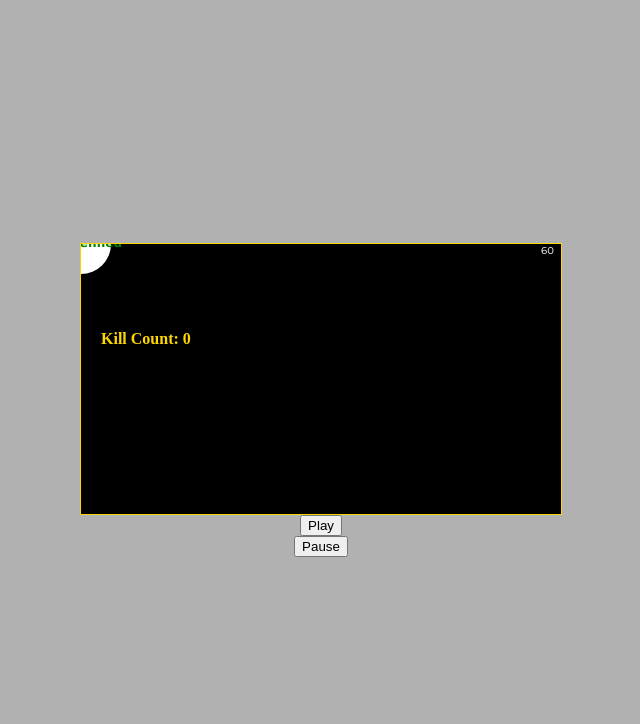
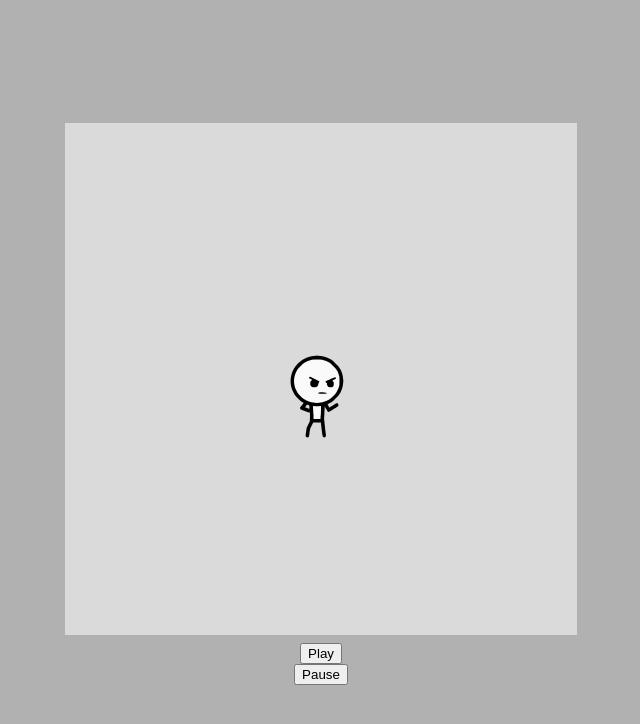
Before and after one commit to JamesPrenticez/shooter, a website with bundled scripts: page src/index.html in a window 1280 px wide. Shown: the whole page, without its empty margins (319-959 px from the left). Built offline with nearby package versions, Linux system fonts and the light colour scheme.

Commit message:
animation

```diff
--- a/src/canvas/canvas.js
+++ b/src/canvas/canvas.js
@@ -1,8 +1,11 @@
 class Canvas {
   constructor(element, width, height) {
     this.canvas = element;
-    this.canvas.width = width;
-    this.canvas.height = height;
+    this.width = width;
+    this.height = height;
+
+    this.canvas.width = this.width;
+    this.canvas.height = this.height;
     this.ctx = this.canvas.getContext("2d");
     this.ctx.imageSmoothingEnabled = true;
 
--- a/src/main.js
+++ b/src/main.js
@@ -4,14 +4,22 @@ import { createNewPlayer } from "./player/player.js"
 
 const canvas = createCanvas({
   element: document.querySelector("canvas"),
-  width: 480,
-  height: 270
+  // width: 480,
+  // height: 270
+  width: 512,
+  height: 512
 });
 
+console.log(canvas)
+
 const player = createNewPlayer({
-  context: canvas.ctx,
-  name: "player1"
+  ctx: canvas.ctx,
+  name: "player1",
+  x: canvas.width / 2,
+  y: canvas.height / 2,
 });
+
+console.log(player)
 
 // Game Loop
 let animationId;
@@ -19,6 +27,7 @@ let isPlaying = false;
 
 function gameLoop(){
   canvas.clear();
+  canvas.ctx.imageSmoothingEnabled = true;
   canvas.drawFrameRate();
 
   // Player
--- a/src/player/player.js
+++ b/src/player/player.js
@@ -1,67 +1,270 @@
-/*eslint no-restricted-imports: ["error", "fs"]*/
+class Player {
+  constructor(ctx, name, x, y) {
+    this.ctx = ctx;
+    this.name = name;
+    this.position = {x, y}
+
+    this.hp = 10;
+    this.killCount = 0;
+    this.radius = 10;
+    this.color = "#FFF";
+    this.velocity = {x: 0, y: 0};
+    this.maxSpeed = 5;
+    this.friction = 0.960;
+
+    // Player Controls
+    this.playerControls();
+
+    this.up = false;
+    this.left = false;
+    this.down = false;
+    this.right = false;
+
+    this.space = false;
+    this.plus = false;
+    this.minus = false;
 
 
-class Player {
-  constructor(ctx, name, hp, killCount, x, y, radius, color, velocity) {
-    this.ctx = ctx
-    this.name = name;
-    this.hp = hp;
-    this.killCount = killCount;
-    this.x = x;
-    this.y = y;
-    this.radius = radius;
-    this.color = color;
-    this.velocity = velocity;
+    this.test = 90
+
+    // Load sprite images
+    this.frameRow = 0;
+    this.frameColumn = 0;
+    this.frameSpeed = 10;
+    this.frameCurrent = 0;
+    this.frameLength = 7;
+    this.frameWidth = 512;
+    this.frameHeight = 512;
+    this.frameXOffset = 200;
+    this.frameYOffset = 200;
+    this.frameScale = 0.5;
+
+    this.action = "idle"
+
+    /*===============
+     * Player
+     * Sprite Sheet
+     * Height = 512 px
+     * Width = 43008 px
+     * Cols = 1
+     * Rows = 84
+     * Walking =
+     * Run = 59 to 66
+    ================*/
+
+    this.img = new Image()
+    this.img.src = './player/sprites/spritesheet.png'
+
   }
 
-  draw = () => {
-      //Draw Blue Sphere Player Object
-      this.ctx.beginPath()
-      this.ctx.arc(this.x, this.y, this.radius, 0, Math.PI * 2, false)
-      this.ctx.fillStyle = this.color
-      this.ctx.fill()
-      //Draw Player Name
+  update = () =>{
+    this.physics();
+    this.movePlayer();
+    this.drawPlayerSprite();
+    this.setPlayerAction();
+  }
+
+  drawPlayerSprite = () => {
+    this.frameColumn++;
+
+    if (this.frameColumn >= this.frameSpeed) {
+      this.frameColumn = 0;
+
+      // Update the current frame
+      this.frameCurrent++;
+
+      // Reset if too much
+      if (this.frameCurrent > this.frameLength) {
+        this.frameCurrent = 0;
+      }
+    }
+
+    // Calculate the x coordinate for the source image based on the current frame
+    const sourceX = (this.frameCurrent * this.frameWidth) + this.frameXOffset;
+    const sourceY = (this.frameRow * this.frameHeight) + this.frameYOffset;
+
+    this.ctx.drawImage(
+      this.img, // image
+      sourceX, // source x
+      sourceY, // source y (assuming the sprite is in the first row)
+      512, // source width
+      512, // source height
+      this.position.x - (32), // x
+      this.position.y - (32), // y
+      this.frameWidth * this.frameScale, // destination width
+      this.frameHeight * this.frameScale, // destination height
+    );
+
+    switch (this.action) {
+      case 'idle':
+        this.frameRow = 0;
+        this.frameLength = 7;
+        break;
+      case 'walk':
+        this.frameRow = 1;
+        this.frameLength = 7;
+        break;
+      case 'run':
+        this.frameRow = 2;
+        this.frameLength = 7;
+        break;
+      // Add other actions if needed
+    }
+  };
+
+  drawPlayerName = () => {
     this.ctx.font = 'bold 12px verdana';
     this.ctx.fillStyle = "green"
     this.ctx.fillText(this.playerName, this.x - this.radius + 3, this.y + 3)
-      //Draw Player Healthbar
+  }
+  drawPlayerHP = () => {
     this.ctx.beginPath();
     this.ctx.moveTo(this.x - this.radius, this.y - this.radius - 20);
     this.ctx.lineTo(this.x - this.radius + this.hp * 6, this.y - this.radius - 20);
     this.ctx.strokeStyle = "#33FF00";
     this.ctx.lineWidth = 12;
     this.ctx.stroke();
+
     //Draw HP text
     this.ctx.font = 'bold 12px serif';
     this.ctx.fillStyle = "red"
     this.ctx.fillText(this.hp + "/10", this.x - this.radius + 18, this.y - this.radius - 16, 100)
+  }
+
+  drawPlayerKillCount = () => {
     // Draw Kill Count
     this.ctx.font = 'bold 16px serif';
     this.ctx.fillStyle = "gold"
     this.ctx.fillText("Kill Count: " + this.killCount, 20, 100)
   }
 
-  update = () =>{
-    this.draw()
-    this.x = this.x + this.velocity.x
-    this.y = this.y + this.velocity.y
+  physics = () => {
+    this.velocity.x *= this.friction;
+    this.velocity.y *= this.friction;
+
+    this.position.x += this.velocity.x
+    this.position.y += this.velocity.y
+  }
+
+  movePlayer = () => {
+    if (this.w && this.velocity.y > -this.maxSpeed) {
+      this.velocity.y -= 0.15;
+    }
+    if (this.a && this.velocity.x > -this.maxSpeed) {
+      this.velocity.x -= 0.15;
+    }
+
+    if (this.s && this.velocity.y < this.maxSpeed) {
+      this.velocity.y += 0.15;
+    }
+
+    if (this.d && this.velocity.x < this.maxSpeed) {
+      this.velocity.x += 0.15;
     }
   }
 
-export const createNewPlayer = ({context, name}) => {
-  const ctx = context;
-  const playerName = name;
-  const hp = 10;
-  const radius = 30;
-  const x = 0; //canvas.width / 2; // Zcenter player
-  const y = 0; //canvas.height / 2;
-  const color = "white";
-  const killCount = 0;
-  // const ammo = 100;
-  const velocity = {
-    x: 0,
-    y: 0,
+  setPlayerAction = () => {
+    const speed = Math.sqrt(this.velocity.x ** 2 + this.velocity.y ** 2);
+
+    console.log(speed)
+
+    if (speed < 0.1) {
+      this.action = 'idle';
+    } else if (speed <= 2) {
+      this.action = 'walk';
+    } else {
+      this.action = 'run';
+    }
+
+    // Determine the direction
+    let direction = '';
+    if (this.w) direction += 'up';
+    if (this.s) direction += 'down';
+    if (this.a) direction += 'left';
+    if (this.d) direction += 'right';
+
+    switch (direction) {
+      case 'upright':
+        this.action += '_up_right';
+        break;
+      case 'upleft':
+        this.action += '_up_left';
+        break;
+      case 'downright':
+        this.action += '_down_right';
+        break;
+      case 'downleft':
+        this.action += '_down_left';
+        break;
+      case 'up':
+        this.action += '_up';
+        break;
+      case 'down':
+        this.action += '_down';
+        break;
+      case 'left':
+        this.action += '_left';
+        break;
+      case 'right':
+        this.action += '_right';
+        break;
+      default:
+        // No direction keys are pressed, so keep the action as is
+        break;
+    }
   };
 
-  return new Player(ctx, playerName, hp, killCount, x, y, radius, color, velocity);
+  playerControls(){
+    document.addEventListener('keydown', (e) => {
+      switch(e.key){
+        case "w":
+          this.w = true
+          break
+        case "a":
+          this.a = true
+          break
+        case "s":
+          this.s = true
+          break
+        case "d":
+          this.d = true
+          break
+      }
+    })
+    document.addEventListener('keyup', (e) => {
+      switch(e.key){
+        case "w":
+          this.w = false
+          break
+        case "a":
+          this.a = false
+          break
+        case "s":
+          this.s = false
+          break
+        case "d":
+          this.d = false
+          break
+      }
+    })
+  }
+
+
+}
+
+export const createNewPlayer = ({ctx, name, x, y}) => {
+  return new Player(ctx, name, x, y);
 };
+
+
+// ctx.drawImage(
+//   this.img, //image
+//   this.width * this.frameX, // source x
+//   this.height * this.frameY, // source y
+//   this.width, // source width
+//   this.height, // source height
+//   this.x, // x
+//   this.y, // y
+//   this.width * 4, // destination width
+//   this.height * 4, // destination height
+// )
--- a/src/styles/styles.css
+++ b/src/styles/styles.css
@@ -13,8 +13,12 @@ container{
 
 canvas {
   display: block;
-  border: solid 1px gold;
-  background: black;
+  background: #dadada;
+  margin: 8px;
+}
+
+canvas:focus {
+  outline: green solid 5px;
 }
 
 canvas:target {
```
Also changed, not shown: src/player/sprites/0.idle.png (added), src/player/sprites/1.walk.png (added), src/player/sprites/2.run.png (added), src/player/sprites/3.jump.png (added), src/player/sprites/spritesheet.png (added). Lines whose indentation alone changed are shown as unchanged.
